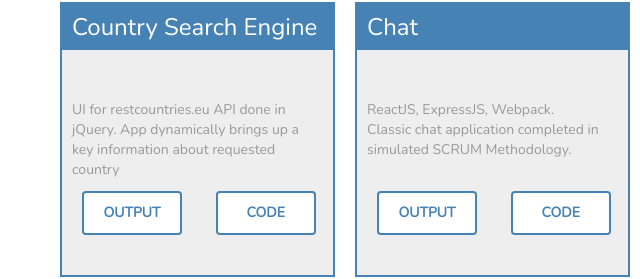
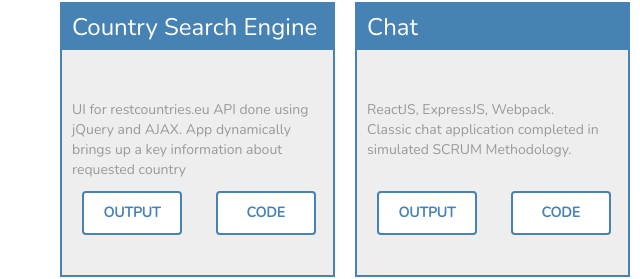
Before and after one commit to MickJasinski/Portfolio, a website: page index.html in a window 1280 px wide. Shown: the part 101-380 px from the top of the page, 0-640 px from the left. Drawn offline with nearby package versions, Linux system fonts and the light colour scheme.

Commit message:
Update info in Country Search Engine

```diff
--- a/index.html
+++ b/index.html
@@ -55,7 +55,7 @@
 
         <div class="project">
             <h3>Country Search Engine</h3>
-            <p>UI for restcountries.eu API done in jQuery. App dynamically brings up a key information about requested country</p>
+            <p>UI for restcountries.eu API done using jQuery and AJAX. App dynamically brings up a key information about requested country</p>
             <div class="btns"><a class="btn" href="https://mickjasinski.github.io/12.6" target="_blank">Output</a>
             <a class="btn" href="https://github.com/MickJasinski/12.6" target="_blank">Code</a></div>
         </div>
```
